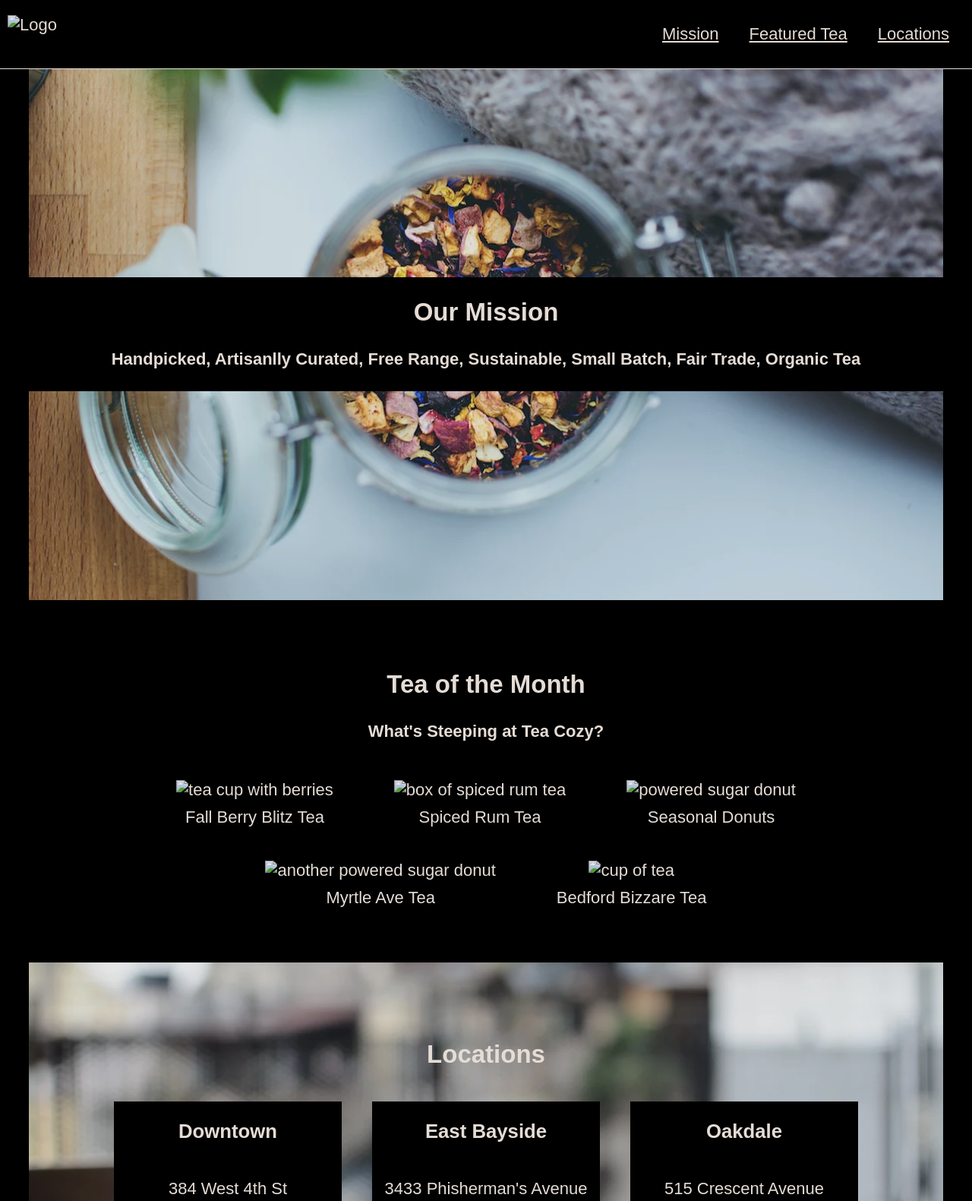
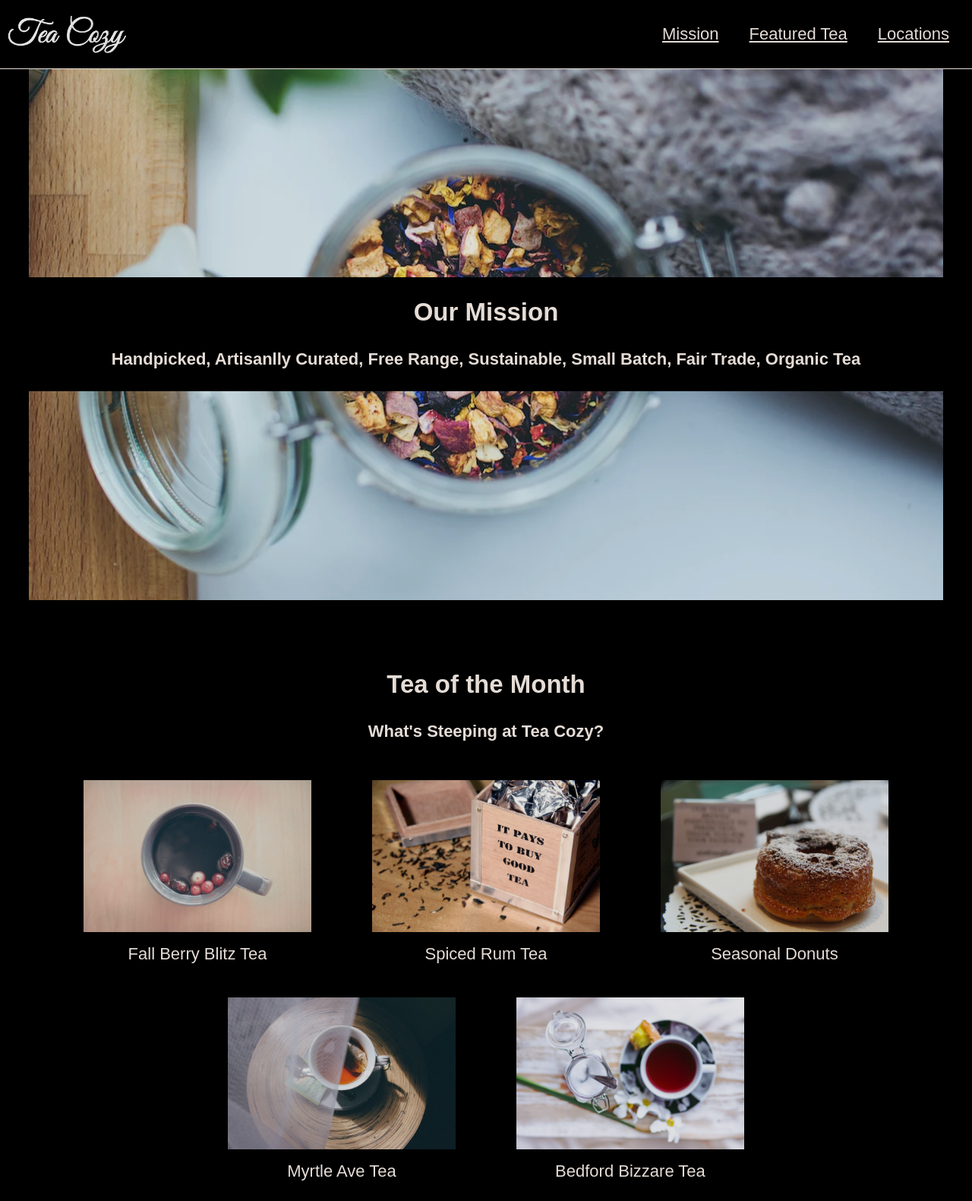
Before and after one commit to nickraushenbush/codecademy-tea-cozy, a plain HTML site: page index.html in a window 1280 px wide. Shown: the top 1581 px of the page at 76% size. Drawn offline with Linux system fonts and the light colour scheme; files whose address does not match are found by name.

Commit message:
Update to image file paths in index.html

```diff
--- a/index.html
+++ b/index.html
@@ -14,7 +14,7 @@
 
   <header>
     <div class="logo">
-      <img src="/codecademy/tea_cozy/images/img-tea-cozy-logo.webp" alt="Logo">
+      <img src="images/img-tea-cozy-logo.webp" alt="Logo">
     </div>
     <nav>
       <ul>
@@ -41,23 +41,23 @@
     <h4>What's Steeping at Tea Cozy?</h4>
     <div class="gallery">
       <figure>
-        <img src="/codecademy/tea_cozy/images/img-berryblitz.webp" alt="tea cup with berries">
+        <img src="images/img-berryblitz.webp" alt="tea cup with berries">
         <figcaption>Fall Berry Blitz Tea</figcaption>
       </figure>
       <figure>
-        <img src="/codecademy/tea_cozy/images/img-spiced-rum.webp" alt="box of spiced rum tea">
+        <img src="images/img-spiced-rum.webp" alt="box of spiced rum tea">
         <figcaption>Spiced Rum Tea</figcaption>
       </figure>
       <figure>
-        <img src="/codecademy/tea_cozy/images/img-donut.jpeg" alt="powered sugar donut">
+        <img src="images/img-donut.jpeg" alt="powered sugar donut">
         <figcaption>Seasonal Donuts</figcaption>
       </figure>
       <figure>
-        <img src="/codecademy/tea_cozy/images/img-myrtle-ave.webp" alt="another powered sugar donut">
+        <img src="images/img-myrtle-ave.webp" alt="another powered sugar donut">
         <figcaption>Myrtle Ave Tea</figcaption>
       </figure>
       <figure>
-        <img src="/codecademy/tea_cozy/images/img-bedford-bizarre.webp" alt="cup of tea" >
+        <img src="images/img-bedford-bizarre.webp" alt="cup of tea" >
         <figcaption>Bedford Bizzare Tea</figcaption>
       </figure>
     </div>
```
